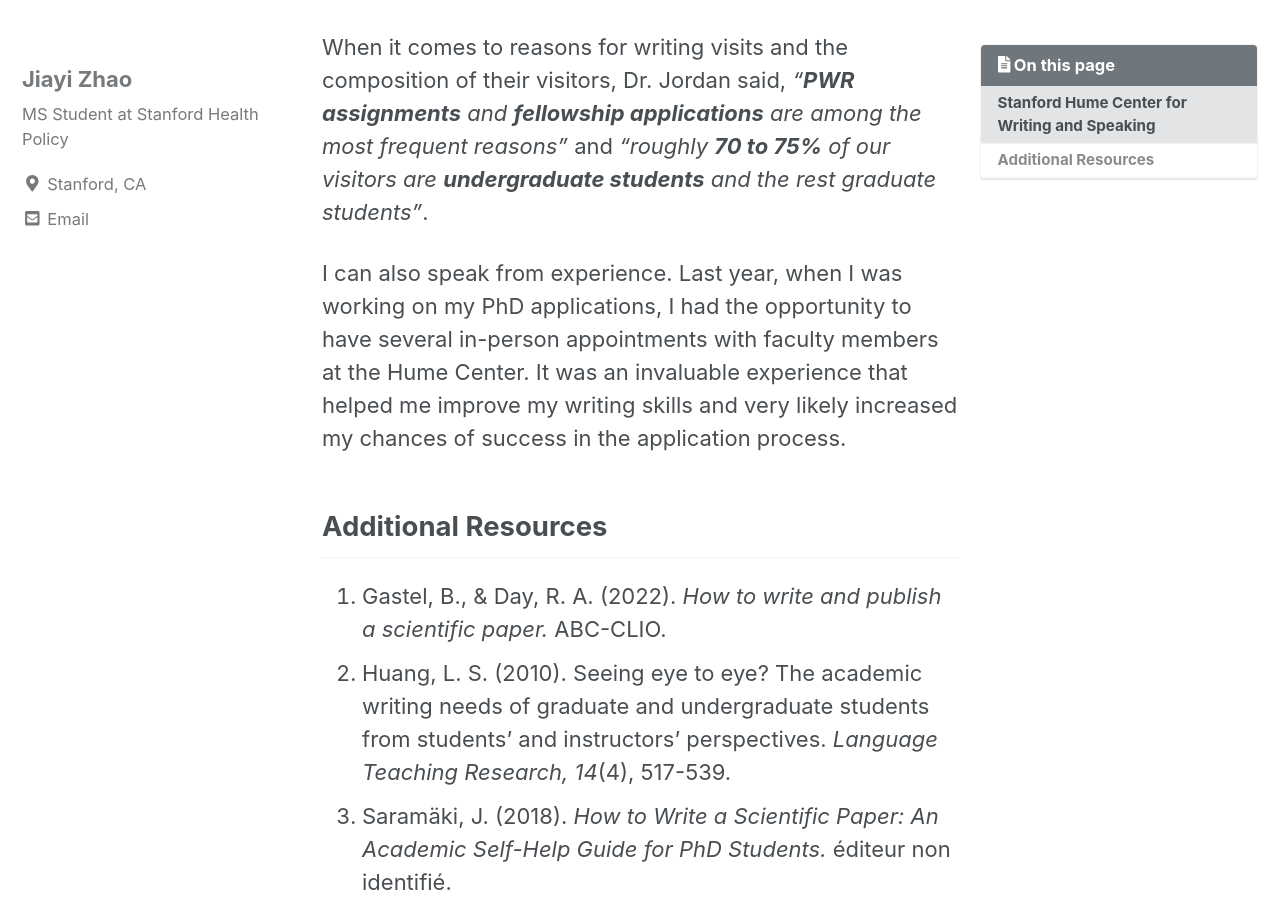
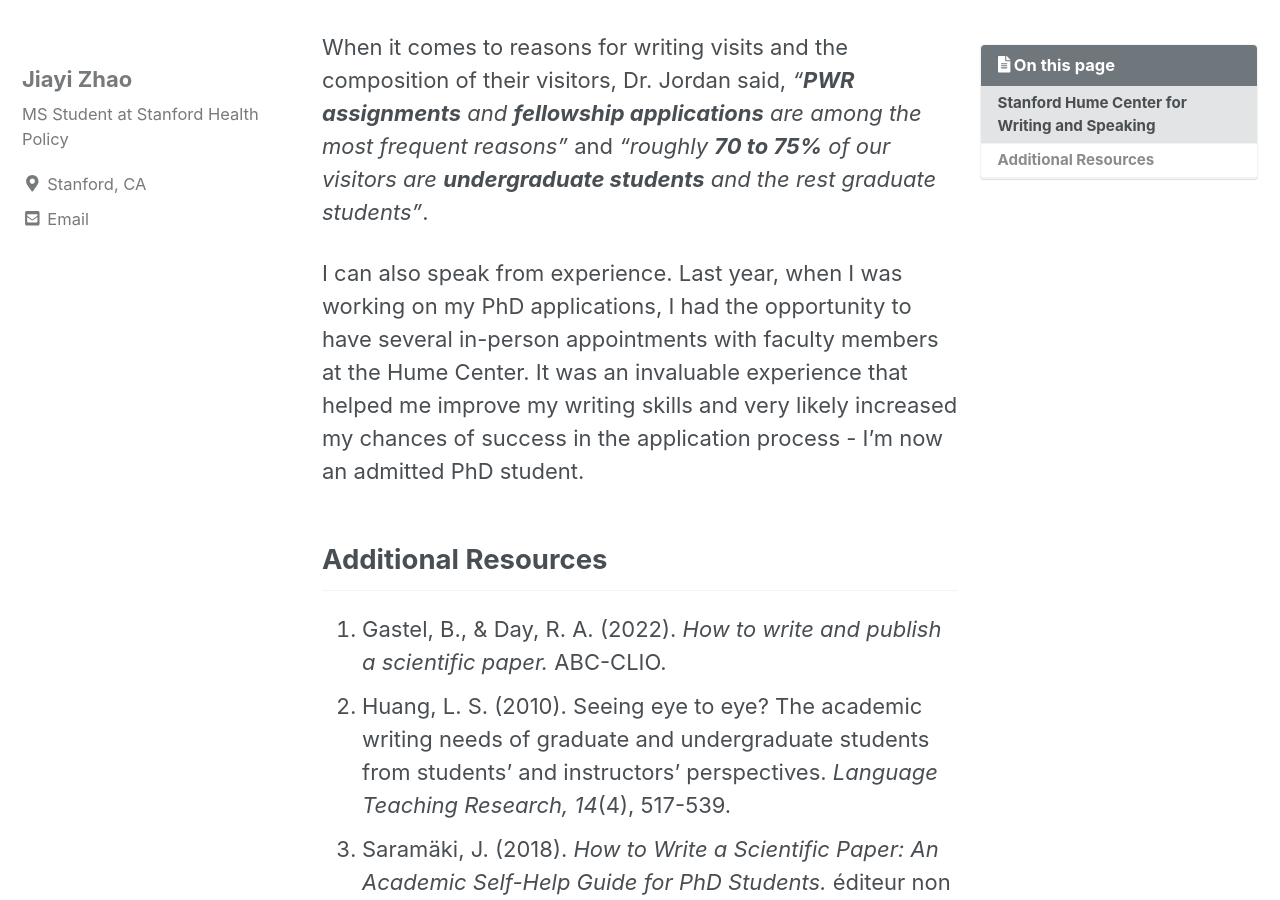
Before and after one commit to maryzhao0111/255_project, a Jekyll site: the page built from _posts/2023-05-24-b-resources.md, in a window 1280 px wide and 900 px high, scrolled down 1487 px. Built offline with Jekyll 4.4.1, drawn with Linux system fonts in a browser that asks for light colours; cached includes are drawn as plain includes; nearby versions of some CDN libraries; a script that is not in the unit is left out; some of the changed text lies outside the part shown.

Commit message:
Update 2023-05-24-b-resources.md

```diff
--- a/_posts/2023-05-24-b-resources.md
+++ b/_posts/2023-05-24-b-resources.md
@@ -27,7 +27,7 @@ According to <a href="https://profiles.stanford.edu/zandra-jordan">**Dr. Zandra
 
 When it comes to reasons for writing visits and the composition of their visitors, Dr. Jordan said, *“**PWR assignments** and **fellowship applications** are among the most frequent reasons”* and *“roughly **70 to 75%** of our visitors are **undergraduate students** and the rest graduate students”*.
 
-I can also speak from experience. Last year, when I was working on my PhD applications, I had the opportunity to have several in-person appointments with faculty members at the Hume Center. It was an invaluable experience that helped me improve my writing skills and very likely increased my chances of success in the application process.
+I can also speak from experience. Last year, when I was working on my PhD applications, I had the opportunity to have several in-person appointments with faculty members at the Hume Center. It was an invaluable experience that helped me improve my writing skills and very likely increased my chances of success in the application process - I'm now an admitted PhD student.
 
 ## Additional Resources
 
```
Also changed, not shown: other parts of _posts/2023-05-24-b-resources.md (+1 -1 lines).
